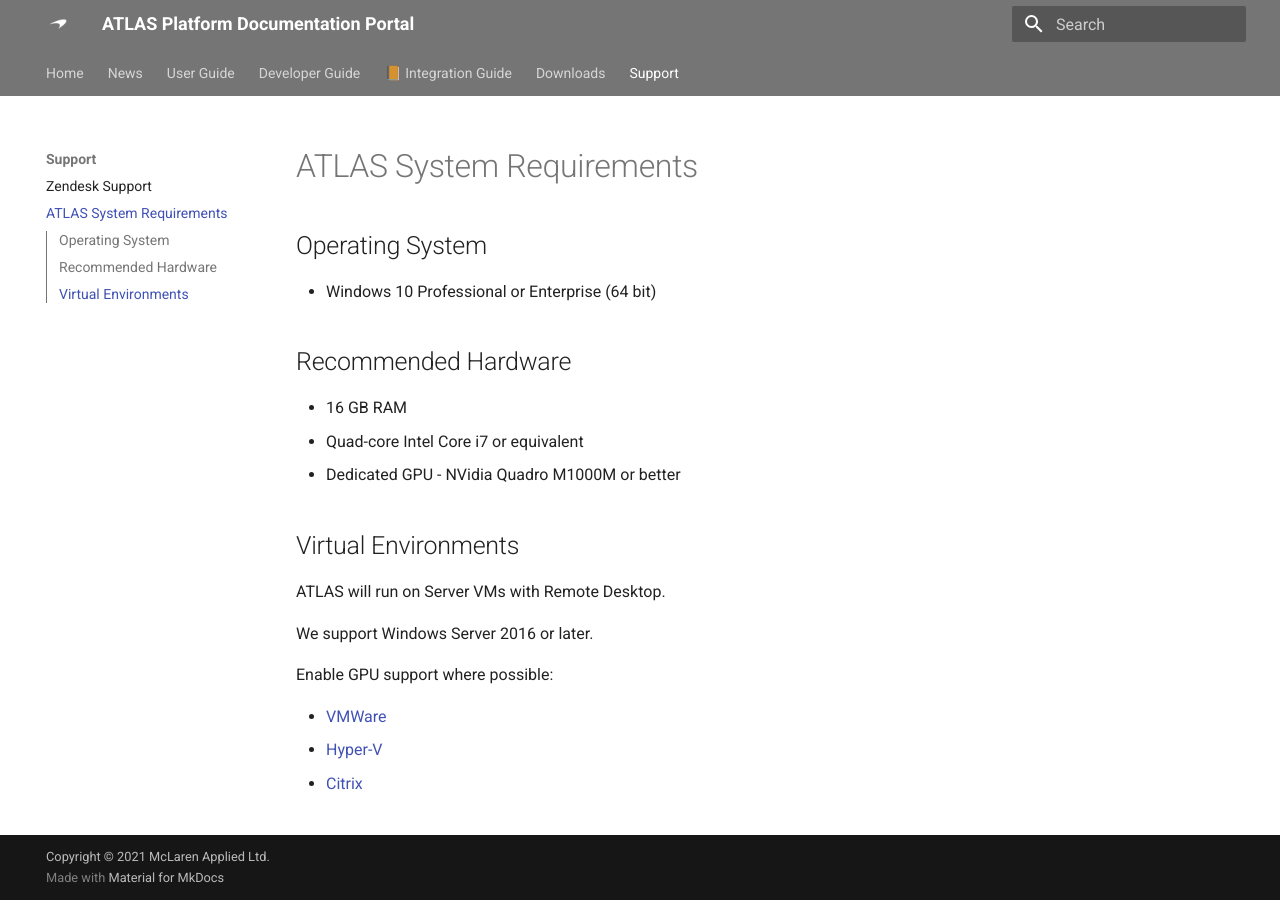
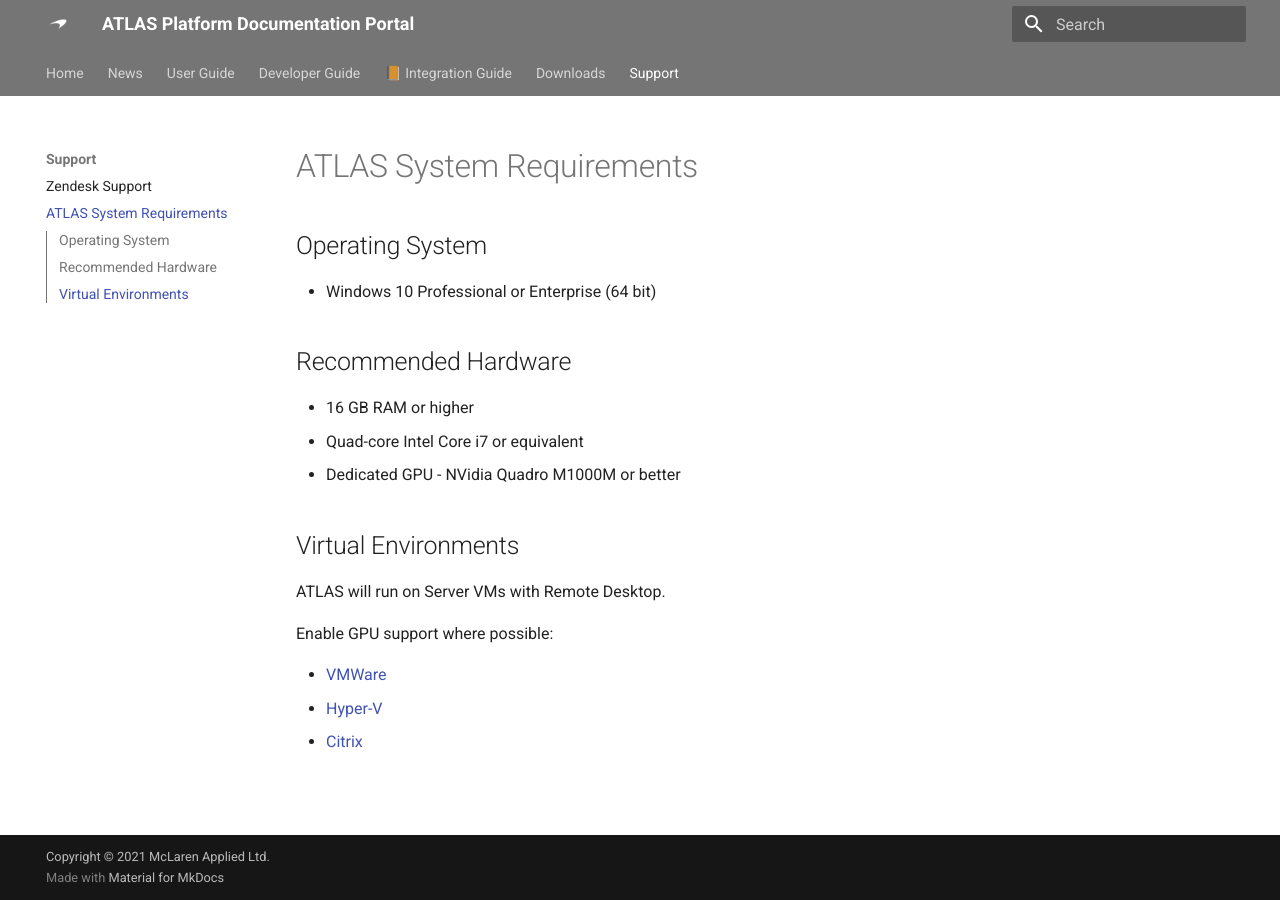
Before and after one commit to mat-docs/Portal.Site, an MkDocs documentation site: the page built from docs/support/sysreqs.md, in a window 1280 px wide. Built offline with MkDocs 1.6.1 and Material for MkDocs 9.7.7, drawn with Linux system fonts in a browser that asks for light colours.

Commit message:
Update System Requirements

```diff
--- a/docs/support/sysreqs.md
+++ b/docs/support/sysreqs.md
@@ -6,7 +6,7 @@
 
 ## Recommended Hardware
 
-* 16 GB RAM
+* 16 GB RAM or higher
 * Quad-core Intel Core i7 or equivalent
 * Dedicated GPU - NVidia Quadro M1000M or better
 
@@ -14,8 +14,6 @@
 
 ATLAS will run on Server VMs with Remote Desktop.
 
-We support Windows Server 2016 or later.
-
 Enable GPU support where possible:
 
 * [VMWare](https://www.dell.com/support/article/uk/en/ukdhs1/sln288103/how-to-enable-a-vmware-virtual-machine-for-gpu-pass-through?lang=en)
```
